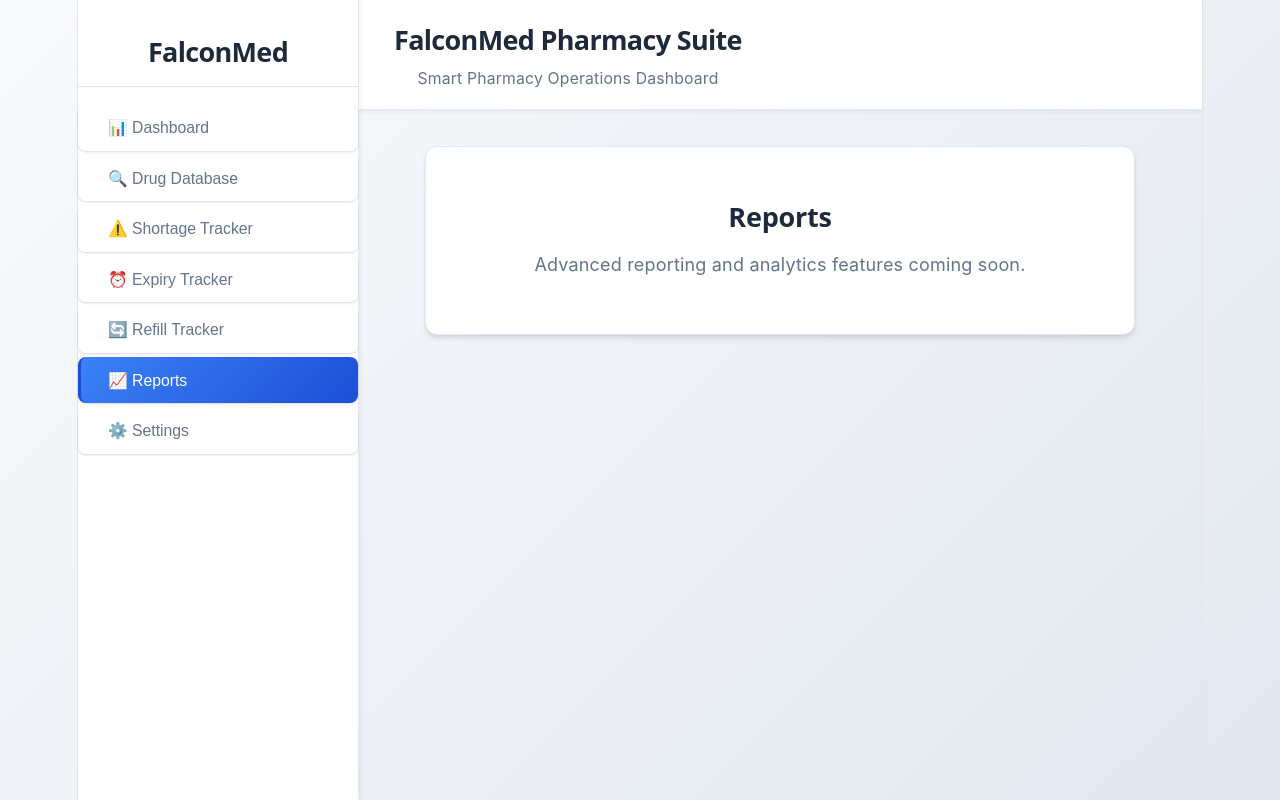
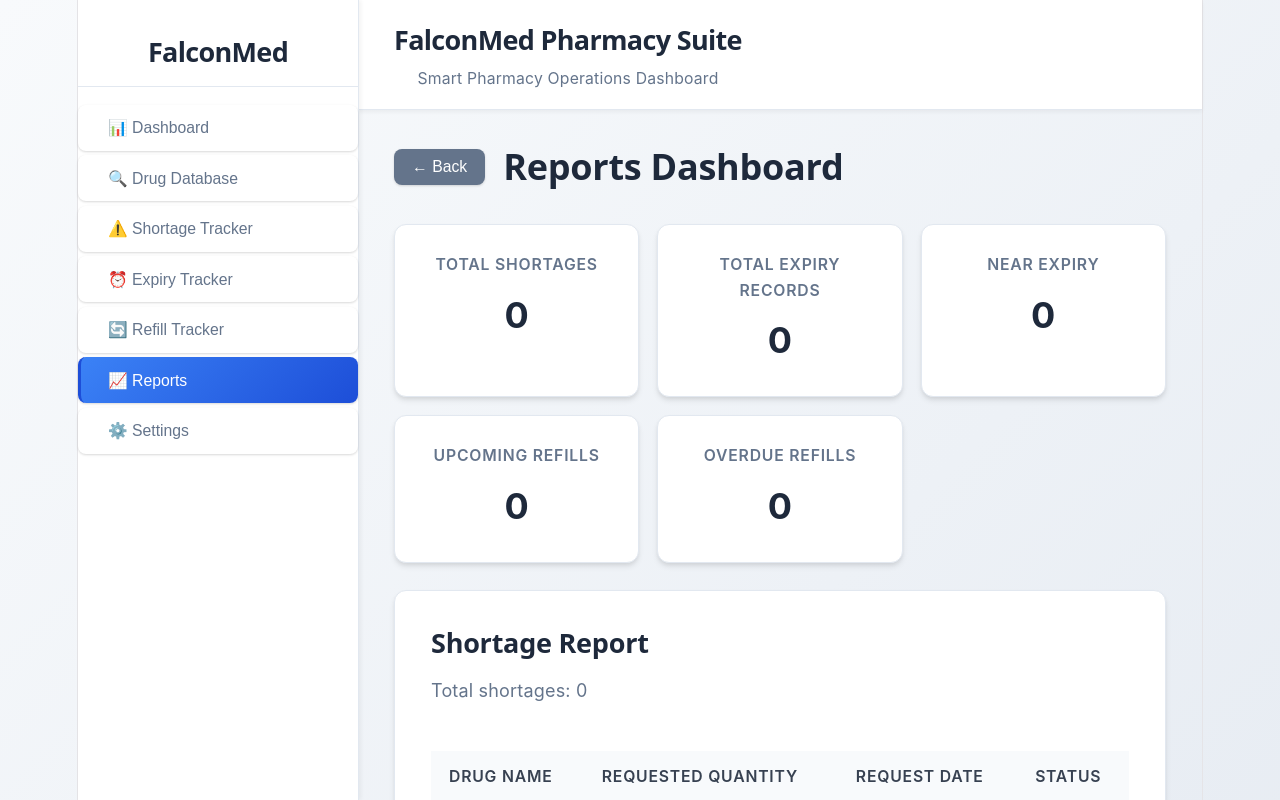
Before and after one commit to mohammadph222-web/falconmed, a React (Vite) app in the folder falconmed/: page / in a window 1280 px wide. Both pictures are taken after a click on the button "📈 Reports". Shown: the top 800 px of the page. Built offline with nearby package versions, Linux system fonts and the light colour scheme.

Commit message:
Add FalconMed reports dashboard

```diff
--- a/falconmed/src/App.jsx
+++ b/falconmed/src/App.jsx
@@ -4,6 +4,7 @@
 import ShortageTracker from "./ShortageTracker";
 import ExpiryTracker from "./ExpiryTracker";
 import RefillTracker from "./RefillTracker";
+import Reports from "./Reports";
 
 const DRUGS_CSV_URL = `${import.meta.env.BASE_URL}drugs.csv`;
 
@@ -66,12 +67,7 @@
       case "refill-tracker":
         return <RefillTracker onBack={() => setCurrentPage("dashboard")} />;
       case "reports":
-        return (
-          <div className="placeholder-content">
-            <h2>Reports</h2>
-            <p>Advanced reporting and analytics features coming soon.</p>
-          </div>
-        );
+        return <Reports onBack={() => setCurrentPage("dashboard")} />;
       case "settings":
         return (
           <div className="placeholder-content">
--- /dev/null
+++ b/falconmed/src/Reports.jsx
@@ -0,0 +1,195 @@
+import { useEffect, useState, useMemo } from "react";
+import "./App.css";
+
+function formatDate(dateString) {
+  if (!dateString) return "N/A";
+  const d = new Date(dateString);
+  if (Number.isNaN(d.getTime())) return dateString;
+  return d.toLocaleDateString();
+}
+
+function Reports({ onBack }) {
+  const [shortages, setShortages] = useState([]);
+  const [expiries, setExpiries] = useState([]);
+  const [refills, setRefills] = useState([]);
+
+  useEffect(() => {
+    try {
+      const shortagesData = localStorage.getItem("falconmed_shortages");
+      const expiriesData = localStorage.getItem("falconmed_expiries");
+      const refillsData = localStorage.getItem("falconmed_refills");
+
+      setShortages(shortagesData ? JSON.parse(shortagesData) : []);
+      setExpiries(expiriesData ? JSON.parse(expiriesData) : []);
+      setRefills(refillsData ? JSON.parse(refillsData) : []);
+    } catch (error) {
+      console.error("Failed to load report data", error);
+      setShortages([]);
+      setExpiries([]);
+      setRefills([]);
+    }
+  }, []);
+
+  const sortedShortages = useMemo(() => {
+    return [...shortages]
+      .sort((a, b) => {
+        const aDate = new Date(a.requested_at || a.created_at || 0).getTime();
+        const bDate = new Date(b.requested_at || b.created_at || 0).getTime();
+        return bDate - aDate;
+      })
+      .slice(0, 10);
+  }, [shortages]);
+
+  const totalShortages = shortages.length;
+  const totalExpiries = expiries.length;
+  const nearExpiryCount = expiries.filter((item) => item.status === "Near Expiry").length;
+  const upcomingRefills = refills.filter((item) => item.status === "Upcoming").length;
+  const overdueRefills = refills.filter((item) => item.status === "Overdue").length;
+
+  return (
+    <div className="drug-search-container">
+      <div className="drug-search-header">
+        <button className="back-button" onClick={onBack}>
+          ← Back
+        </button>
+        <h2>Reports Dashboard</h2>
+      </div>
+
+      <div className="summary-cards" style={{ marginBottom: "1.5rem" }}>
+        <div className="summary-card">
+          <h3>Total Shortages</h3>
+          <p className="summary-number">{totalShortages}</p>
+        </div>
+        <div className="summary-card">
+          <h3>Total Expiry Records</h3>
+          <p className="summary-number">{totalExpiries}</p>
+        </div>
+        <div className="summary-card">
+          <h3>Near Expiry</h3>
+          <p className="summary-number">{nearExpiryCount}</p>
+        </div>
+        <div className="summary-card">
+          <h3>Upcoming Refills</h3>
+          <p className="summary-number">{upcomingRefills}</p>
+        </div>
+        <div className="summary-card">
+          <h3>Overdue Refills</h3>
+          <p className="summary-number">{overdueRefills}</p>
+        </div>
+      </div>
+
+      <div className="card">
+        <h2>Shortage Report</h2>
+        <p>Total shortages: {totalShortages}</p>
+        <div style={{ overflowX: "auto", marginTop: "1rem" }}>
+          <table className="results-table">
+            <thead>
+              <tr>
+                <th>Drug Name</th>
+                <th>Requested Quantity</th>
+                <th>Request Date</th>
+                <th>Status</th>
+              </tr>
+            </thead>
+            <tbody>
+              {sortedShortages.length > 0 ? (
+                sortedShortages.map((item) => (
+                  <tr key={item.id || `${item.drug_name}-${item.requested_at || item.created_at}`}>
+                    <td>{item.drug_name || "-"}</td>
+                    <td>{item.quantity || "-"}</td>
+                    <td>{formatDate(item.requested_at || item.created_at)}</td>
+                    <td>{item.status || "-"}</td>
+                  </tr>
+                ))
+              ) : (
+                <tr>
+                  <td colSpan={4} style={{ textAlign: "center" }}>
+                    No shortage records found.
+                  </td>
+                </tr>
+              )}
+            </tbody>
+          </table>
+        </div>
+      </div>
+
+      <div className="card">
+        <h2>Expiry Report</h2>
+        <p>
+          Total records: {totalExpiries} | Near expiry: {nearExpiryCount}
+        </p>
+        <div style={{ overflowX: "auto", marginTop: "1rem" }}>
+          <table className="results-table">
+            <thead>
+              <tr>
+                <th>Drug Name</th>
+                <th>Batch</th>
+                <th>Expiry Date</th>
+                <th>Quantity</th>
+                <th>Status</th>
+              </tr>
+            </thead>
+            <tbody>
+              {expiries.length > 0 ? (
+                expiries.map((item) => (
+                  <tr key={item.id || `${item.drug_name}-${item.batch_no}-${item.expiry_date}`}>
+                    <td>{item.drug_name || "-"}</td>
+                    <td>{item.batch_no || "-"}</td>
+                    <td>{formatDate(item.expiry_date)}</td>
+                    <td>{item.quantity || "-"}</td>
+                    <td>{item.status || "-"}</td>
+                  </tr>
+                ))
+              ) : (
+                <tr>
+                  <td colSpan={5} style={{ textAlign: "center" }}>
+                    No expiry records found.
+                  </td>
+                </tr>
+              )}
+            </tbody>
+          </table>
+        </div>
+      </div>
+
+      <div className="card">
+        <h2>Refill Report</h2>
+        <p>
+          Upcoming: {upcomingRefills} | Overdue: {overdueRefills}
+        </p>
+        <div style={{ overflowX: "auto", marginTop: "1rem" }}>
+          <table className="results-table">
+            <thead>
+              <tr>
+                <th>Drug Name</th>
+                <th>Patient Name</th>
+                <th>Refill Date</th>
+                <th>Status</th>
+              </tr>
+            </thead>
+            <tbody>
+              {refills.length > 0 ? (
+                refills.map((item) => (
+                  <tr key={item.id || `${item.drug_name}-${item.patient_name}-${item.next_refill_date}`}>
+                    <td>{item.drug_name || "-"}</td>
+                    <td>{item.patient_name || "-"}</td>
+                    <td>{formatDate(item.next_refill_date)}</td>
+                    <td>{item.status || "-"}</td>
+                  </tr>
+                ))
+              ) : (
+                <tr>
+                  <td colSpan={4} style={{ textAlign: "center" }}>
+                    No refill records found.
+                  </td>
+                </tr>
+              )}
+            </tbody>
+          </table>
+        </div>
+      </div>
+    </div>
+  );
+}
+
+export default Reports;
```
